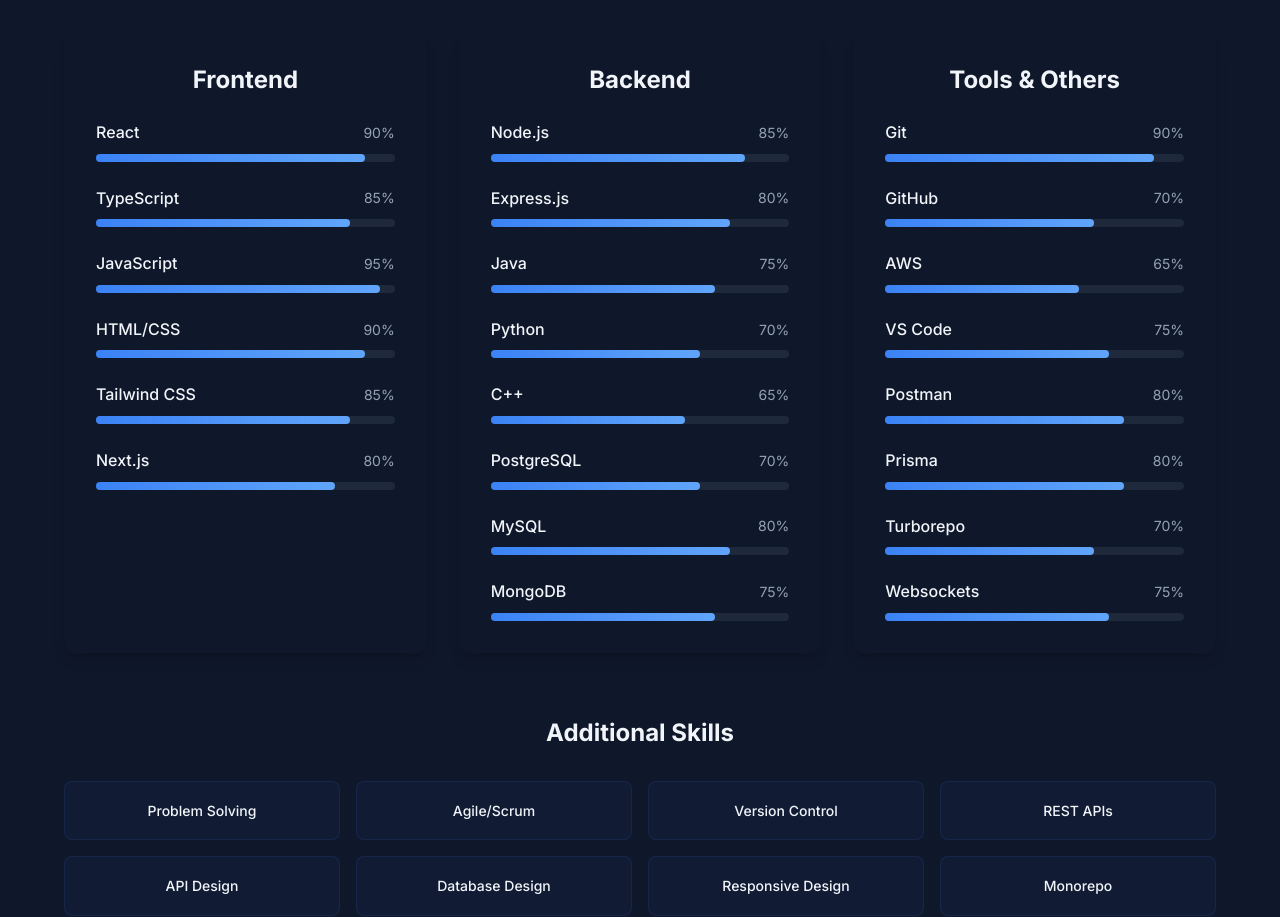
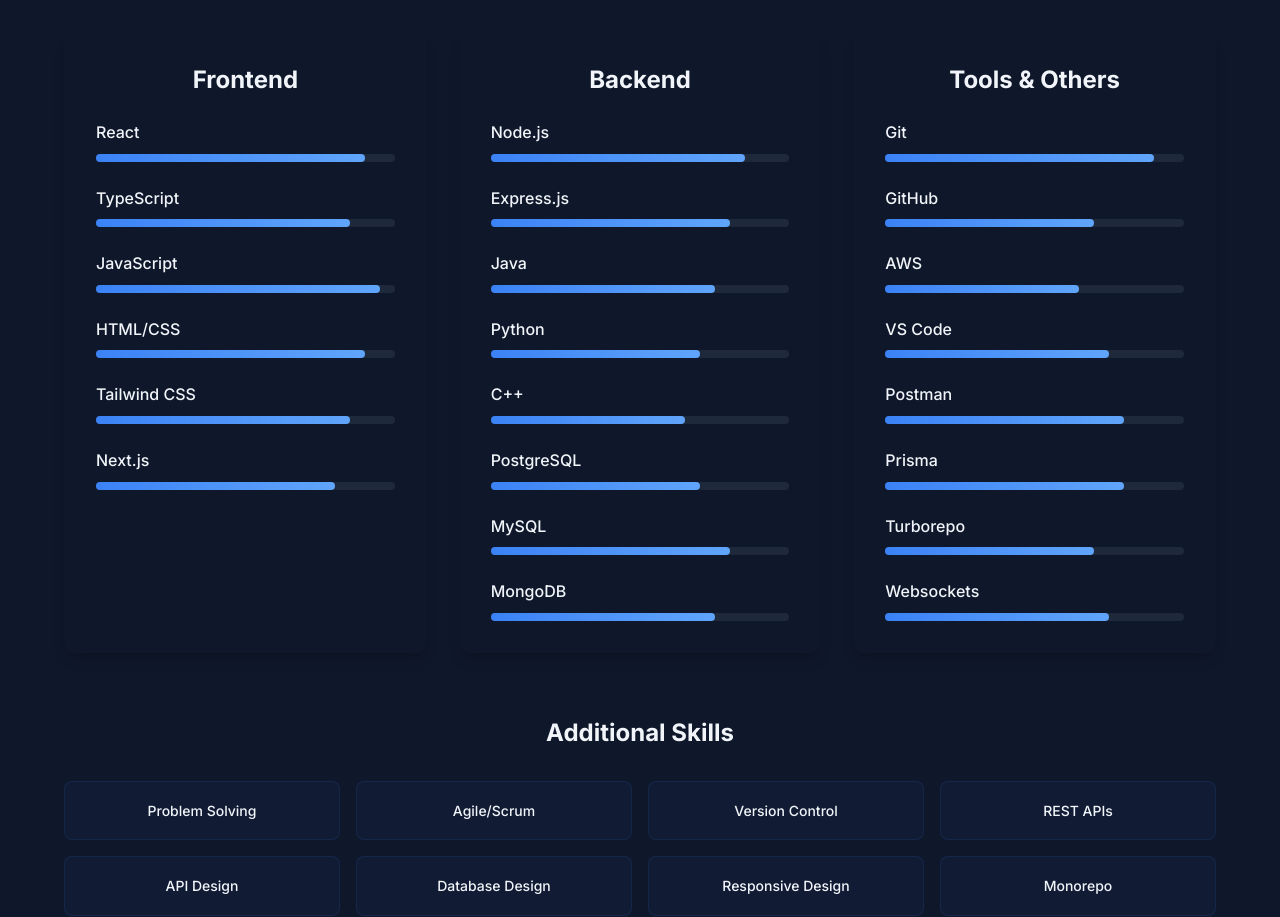
Before and after one commit to MsL-Mishal/msl-mishal.github.io, a React (Vite) app: page / in a window 1280 px wide. Shown: the part 2760-3677 px from the top of the page. Built offline with nearby package versions, Linux system fonts and the light colour scheme.

Commit message:
style(Skills): Remove percentage value for cleaner UI

```diff
--- a/src/components/Skills.jsx
+++ b/src/components/Skills.jsx
@@ -48,13 +48,13 @@
                     viewport={{ once: true }}
                     transition={{ duration: 0.5, delay: skillIndex * 0.1 }}
                   >
-                    <div className="flex justify-between items-center mb-2">
+                    <div className="flex justify-start items-center mb-2">
                       <span className="font-medium text-secondary-light dark:text-secondary-dark">
                         {skill.name}
                       </span>
-                      <span className="text-sm text-tertiary-light dark:text-tertiary-dark">
+                      {/* <span className="text-sm text-tertiary-light dark:text-tertiary-dark">
                         {skill.level}%
-                      </span>
+                      </span> */}
                     </div>
 
                     <div className="w-full bg-primary-shade-light dark:bg-primary-shade-dark rounded-full h-2">
```
